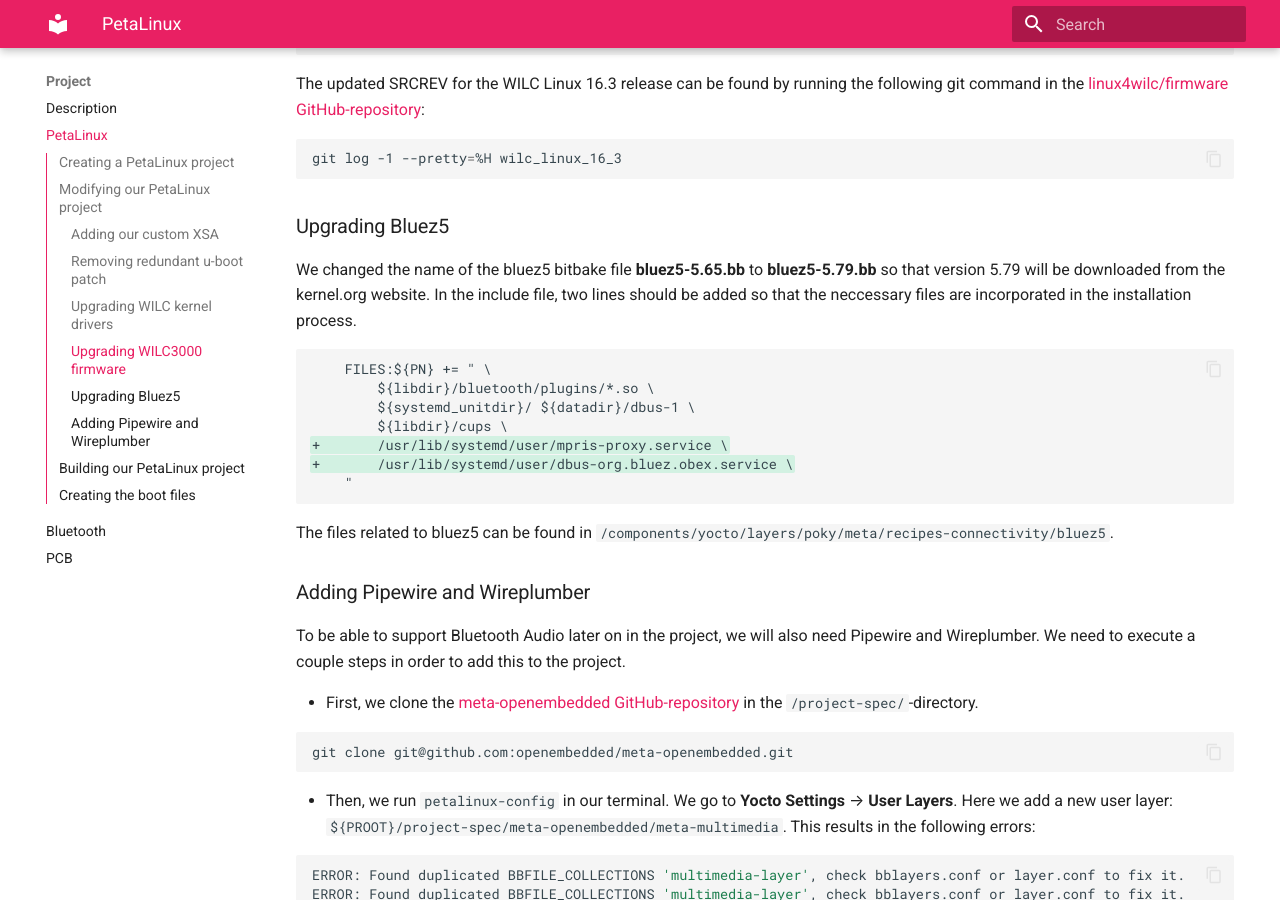
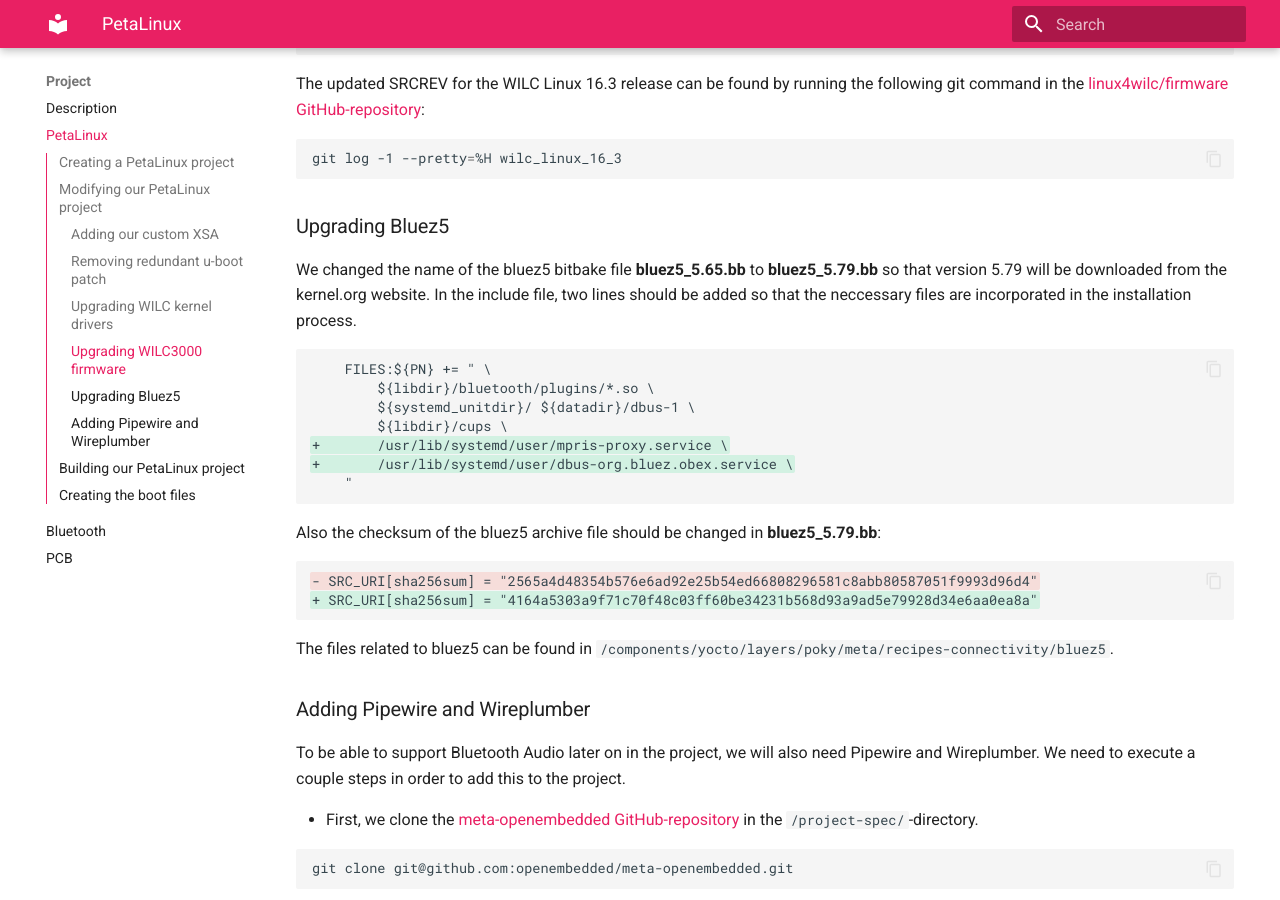
Before and after one commit to michielskobe/rnd-final-project, an MkDocs documentation site: the page built from docs/project/petalinux.md, in a window 1280 px wide and 900 px high, scrolled down 2007 px. Built offline with MkDocs 1.6.1 and Material for MkDocs 9.7.7, drawn with Linux system fonts in a browser that asks for light colours; nearby versions of some CDN libraries; library files that are not in the unit come from our copies.

Commit message:
Fixed bluez5 documentation

````diff
--- a/docs/project/petalinux.md
+++ b/docs/project/petalinux.md
@@ -80,7 +80,7 @@
 
 ### Upgrading Bluez5
 
-We changed the name of the bluez5 bitbake file **bluez5-5.65.bb** to **bluez5-5.79.bb** so that version 5.79 will be downloaded from the kernel.org website. In the include file, two lines should be added so that the neccessary files are incorporated in the installation process.
+We changed the name of the bluez5 bitbake file **bluez5_5.65.bb** to **bluez5_5.79.bb** so that version 5.79 will be downloaded from the kernel.org website. In the include file, two lines should be added so that the neccessary files are incorporated in the installation process.
 
 ```diff
     FILES:${PN} += " \
@@ -90,6 +90,14 @@
 +       /usr/lib/systemd/user/mpris-proxy.service \
 +       /usr/lib/systemd/user/dbus-org.bluez.obex.service \
     "
+```
+
+Also the checksum of the bluez5 archive file should be changed in **bluez5_5.79.bb**:
+
+```diff
+- SRC_URI[sha256sum] = "2565a4d48354b576e6ad92e25b54ed66808296581c8abb80587051f9993d96d4"
++ SRC_URI[sha256sum] = "4164a5303a9f71c70f48c03ff60be34231b568d93a9ad5e79928d34e6aa0ea8a"
+
 ```
 The files related to bluez5 can be found in `/components/yocto/layers/poky/meta/recipes-connectivity/bluez5`.
 
````
